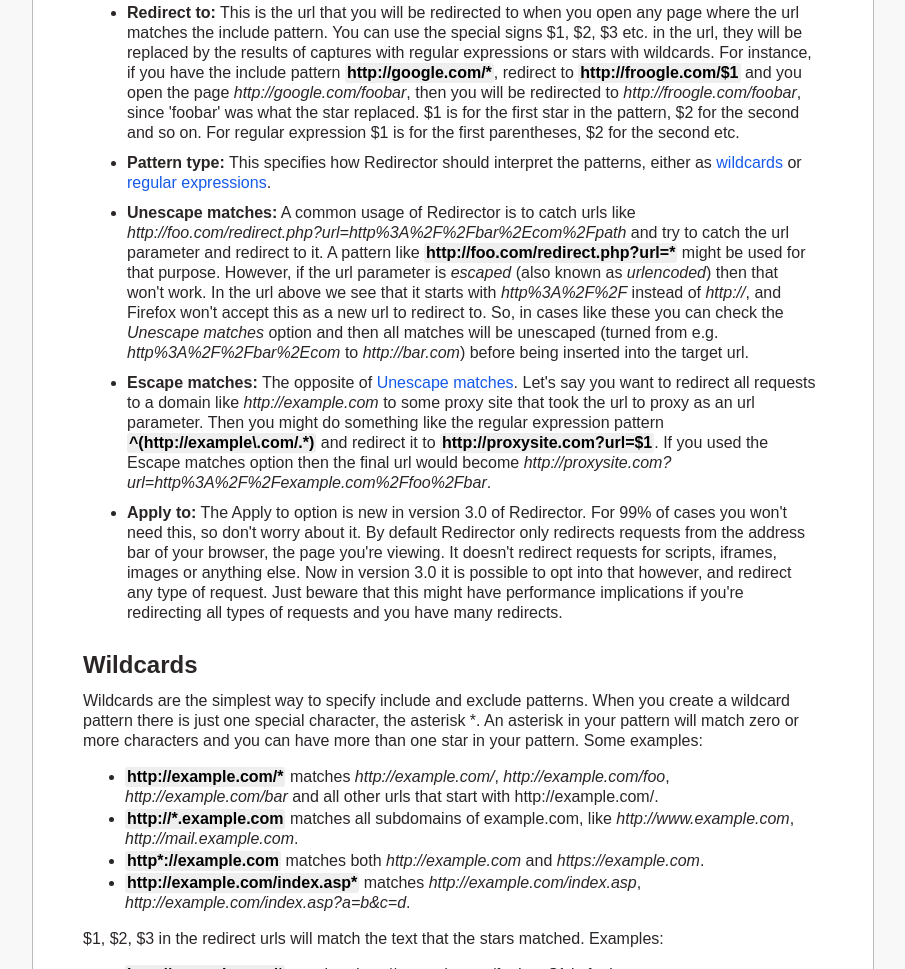
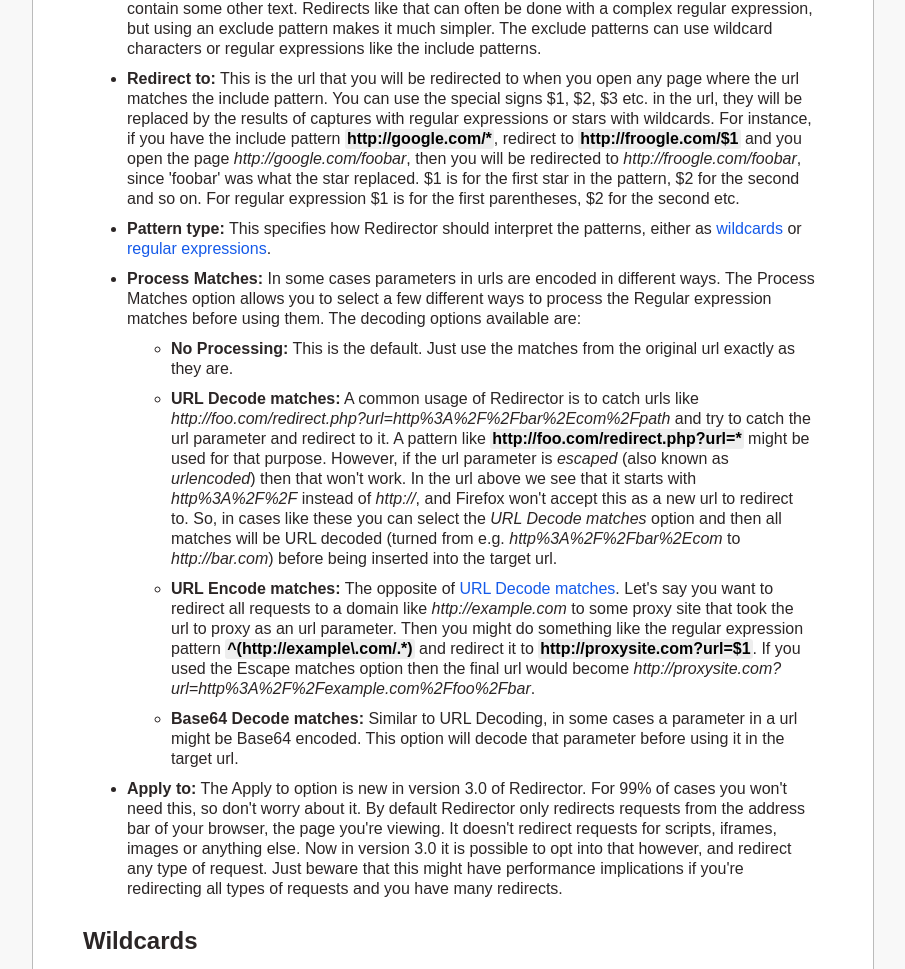
Before and after one commit to einaregilsson/Redirector, a browser extension: page help.html in a window 1280 px wide. Shown: the part 1456-2425 px from the top of the page, without its empty margins (187-1092 px from the left). Drawn offline with Linux system fonts and the light colour scheme.

Commit message:
Update help file and version number

```diff
--- a/help.html
+++ b/help.html
@@ -20,8 +20,14 @@
 					<li><a href="#excludepattern">Exclude pattern</a></li>
 					<li><a href="#redirectto">Redirect to</a></li>
 					<li><a href="#patterntype">Pattern type</a></li>
-					<li><a href="#unescapematches">Unescape matches</a></li>
-					<li><a href="#escapematches">Escape matches</a></li>
+					<li><a href="#processmatches">Process Matches</a>
+						<ol>
+							<li><a href="#noprocessing">No Processing</a></li>
+							<li><a href="#urldecodematches">URL decode matches</a></li>
+							<li><a href="#urlencodematches">URL encode matches</a></li>
+							<li><a href="#base64decodematches">Base64 decode matches</a></li>
+						</ol>
+					</li>
 					<li><a href="#applyto">Apply to</a></li>
 				</ul>
 			</li>
@@ -83,18 +89,27 @@
             <li><a name="patterntype"></a><strong>Pattern type:</strong> This specifies how Redirector should interpret the patterns, either as
             <a href="#wildcards">wildcards</a> or <a href="#regularexpressions#">regular expressions</a>.</li>
 
-            <li><a name="unescapematches"></a><strong>Unescape matches:</strong> A common usage of Redirector is to catch urls like
+            <li><a name="processmatches"></a><strong>Process Matches:</strong> In some cases parameters in urls are encoded in different ways. The Process Matches option allows you to select a few
+            	different ways to process the Regular expression matches before using them. The decoding options available are:
+            	<ul>
+            		<li><a name="noprocessing"></a><strong>No Processing:</strong> This is the default. Just use the matches from the original url exactly as they are.</li>
+		            <li><a name="urldecodematches"></a><strong>URL Decode matches:</strong> A common usage of Redirector is to catch urls like
 		            <span class="url">http://foo.com/redirect.php?url=http%3A%2F%2Fbar%2Ecom%2Fpath</span> and try to catch the url parameter and redirect to it. A pattern
 		            like <span class="pattern">http://foo.com/redirect.php?url=*</span> might be used for that purpose. However, if the url parameter is <em>escaped</em> (also known
 		            as <em>urlencoded</em>) then that won't work. In the url above we see that it starts with <span class="url">http%3A%2F%2F</span> instead of <span class="url">http://</span>, and Firefox
-            won't accept this as a new url to redirect to. So, in cases like these you can check the <em>Unescape matches</em> option and then all
-            matches will be unescaped (turned from e.g. <span class="url">http%3A%2F%2Fbar%2Ecom</span> to <span class="url">http://bar.com</span>) before being inserted into the target url.
+		            won't accept this as a new url to redirect to. So, in cases like these you can select the <em>URL Decode matches</em> option and then all
+		            matches will be URL decoded (turned from e.g. <span class="url">http%3A%2F%2Fbar%2Ecom</span> to <span class="url">http://bar.com</span>) before being inserted into the target url.
 		            </li>
 
-            <li><a name="escapematches"></a><strong>Escape matches:</strong> The opposite of <a href="#unescapematches">Unescape matches</a>. Let's say you want to redirect all requests to
+		            <li><a name="urlencodematches"></a><strong>URL Encode matches:</strong> The opposite of <a href="#urldecodematches">URL Decode matches</a>. Let's say you want to redirect all requests to
 		            a domain like <span class="url">http://example.com</span> to some proxy site that took the url to proxy as an url parameter. Then you might do something like the regular expression pattern
 		            <span class="pattern">^(http://example\.com/.*)</span> and redirect it to <span class="pattern">http://proxysite.com?url=$1</span>. If you used the Escape matches option then the
 		            final url would become <span class="url">http://proxysite.com?url=http%3A%2F%2Fexample.com%2Ffoo%2Fbar</span>.
+		        	</li>
+
+		            <li><a name="base64decodematches"></a><strong>Base64 Decode matches:</strong> Similar to URL Decoding, in some cases a parameter in a url might be Base64 encoded. This option will decode that parameter before using it in the target url.
+		            </li>
+		        </ul>
 		    </li>
 
             <li><a name="applyto"></a><strong>Apply to:</strong> The Apply to option is new in version 3.0 of Redirector. For 99% of cases you won't need this, so don't worry about it.
--- a/package.json
+++ b/package.json
@@ -2,7 +2,7 @@
   "title": "Redirector",
   "name": "redirector",
   "id" : "redirector@einaregilsson.com",
-  "version": "3.0.5",
+  "version": "3.0.6",
   "homepage" : "http://einaregilsson.com/redirector",
   "icon" : "resource://redirector-at-einaregilsson-dot-com/images/icon-active-48.png",
   "icon64" : "resource://redirector-at-einaregilsson-dot-com/images/icon-active-64.png",
```
Also changed, not shown: manifest.json. Lines whose indentation alone changed are shown as unchanged.
